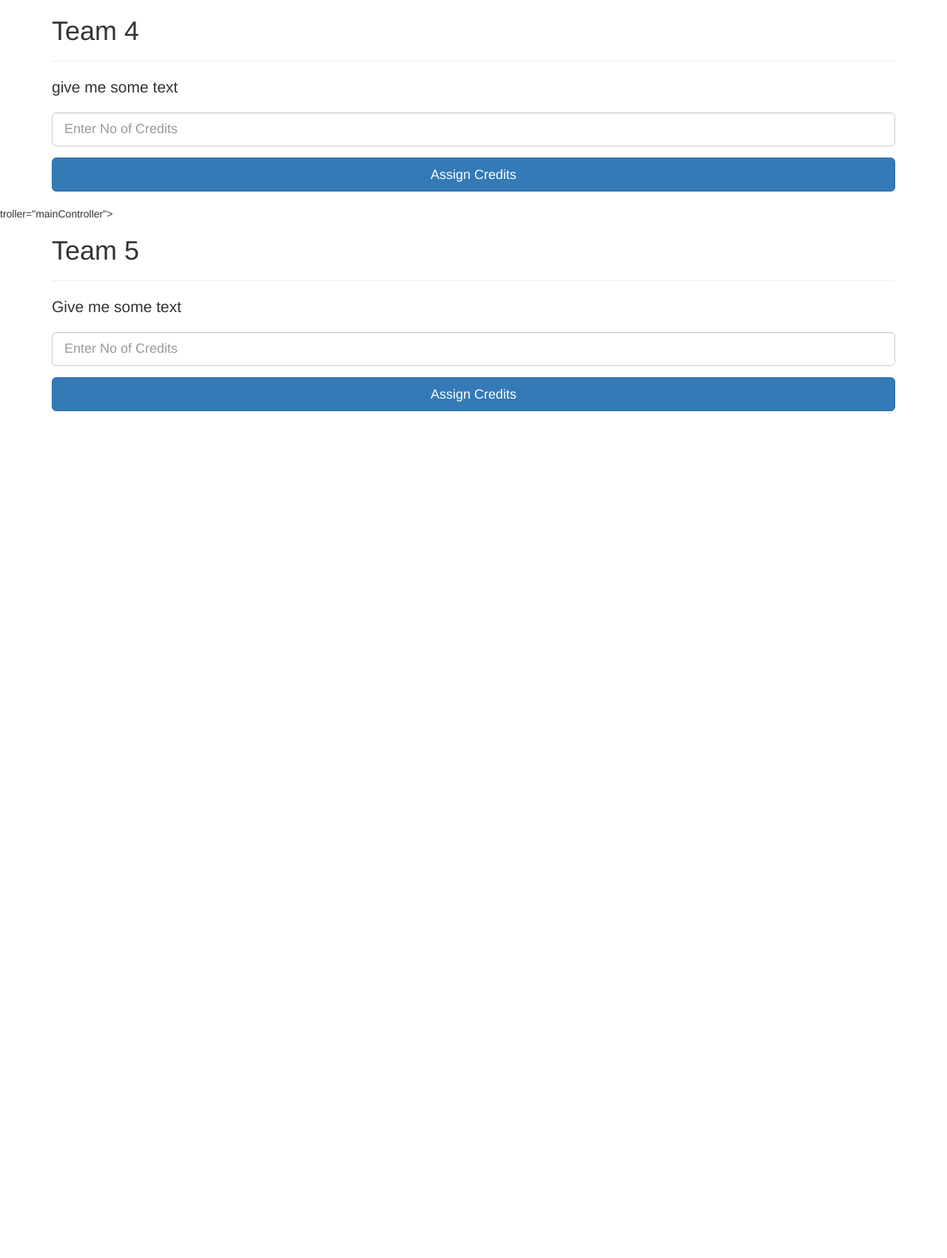
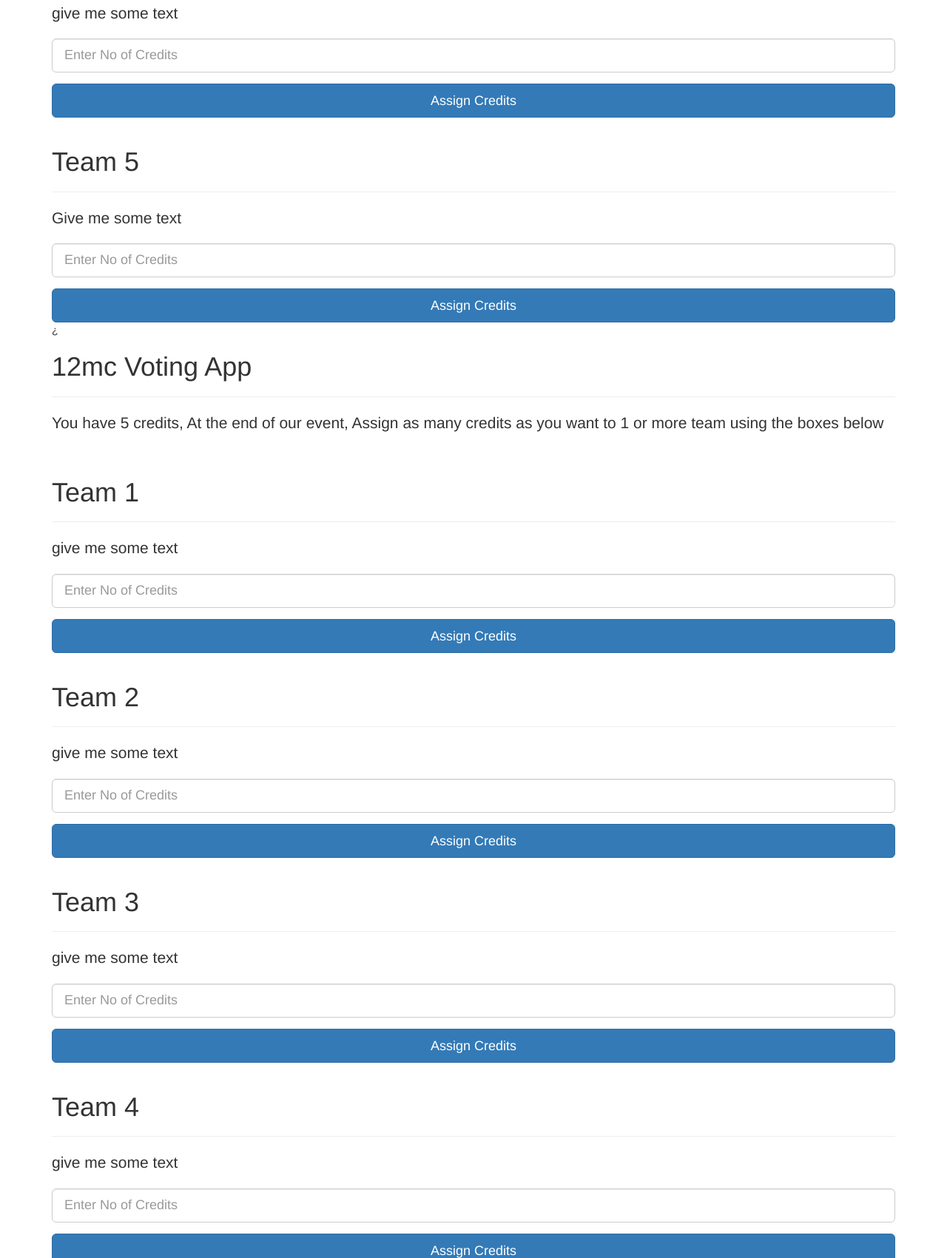
Before and after one commit to mrRainmaker/votin12mc, a website: page client/views/index.html in a window 1280 px wide. Shown: the part 1099-2800 px from the top of the page at 74% size. Before the commit the page ends 1675 px from the top, so only its background shows below. Drawn offline with nearby package versions, Linux system fonts and the light colour scheme; files that its build step writes are made by us from their sources.

Commit message:
Update index.html

```diff
--- a/client/views/index.html
+++ b/client/views/index.html
@@ -1,5 +1,5 @@
 <!DOCTYPE html>
-<html ng-app="nodeTodo">
+<htmlng-app="nodeTodo">
   <head>
     <title>Welcome to the 12mc!</title>
     <meta name="viewport" content="width=device-width, initial-scale=1.0">
@@ -7,7 +7,7 @@
     <link href="https://netdna.bootstrapcdn.com/bootstrap/3.3.1/css/bootstrap.min.css" rel="stylesheet" media="screen">
     <link   </head>
   <body ng-conhref="stylesheets/style.css" rel="stylesheet" media="screen">
-troller="mainController">
+
 
     <div class="container">
 
@@ -16,7 +16,9 @@ troller="mainController">
         <hr>
         <h1 class="lead">You have 5 credits, At the end of our event, Assign as many credits as you want to 1 or more team using the boxes below</h1>
       </div>
+
       <br>
+
       <div class="todo-list">
         <ul ng-repeat="todo in todoData">
           <li><h3><input class="lead" type="checkbox" ng-click="deleteTodo(todo.id)">&nbsp;{{ todo.text }}</li></h3><hr>
@@ -26,7 +28,7 @@ troller="mainController">
     </div>
 
     <body ng-conhref="stylesheets/style.css" rel="stylesheet" media="screen">
-troller="mainController">
+
 
     <div class="container">
 
@@ -56,7 +58,7 @@ troller="mainController">
     </div>
 
     <body ng-conhref="stylesheets/style.css" rel="stylesheet" media="screen">
-troller="mainController">
+
 
     <div class="container">
 
@@ -86,7 +88,7 @@ troller="mainController">
     </div>
 
     <body ng-conhref="stylesheets/style.css" rel="stylesheet" media="screen">
-troller="mainController">
+
 
     <div class="container">
 
@@ -117,7 +119,7 @@ troller="mainController">
 
 
 <body ng-conhref="stylesheets/style.css" rel="stylesheet" media="screen">
-troller="mainController">
+
 
     <div class="container">
 
@@ -148,7 +150,177 @@ troller="mainController">
 
 
 <body ng-conhref="stylesheets/style.css" rel="stylesheet" media="screen">
-troller="mainController">
+
+
+    <div class="container">
+
+      <div class="header">
+        <h1>Team 5</h1>
+        <hr>
+        <h1 class="lead">Give me some text</h1>
+      </div>
+
+      <div class="todo-form">
+        <form>
+          <div class="form-group">
+            <input type="text" class="form-control input-lg" placeholder="Enter No of Credits" ng-model="formData.text">
+          </div>
+          <button type="submit" class="btn btn-primary btn-lg btn-block" ng-click="createTodo()">Assign Credits</button>
+        </form>
+      </div>
+¿</div><!DOCTYPE html>
+<html ng-app="nodeTodo">
+  <head>
+    <title>Welcome to the 12mc!</title>
+    <meta name="viewport" content="width=device-width, initial-scale=1.0">
+    <!-- styles -->
+    <link href="https://netdna.bootstrapcdn.com/bootstrap/3.3.1/css/bootstrap.min.css" rel="stylesheet" media="screen">
+    <link   </head>
+  <body ng-conhref="stylesheets/style.css" rel="stylesheet" media="screen">
+
+
+    <div class="container">
+
+      <div class="header">
+        <h1>12mc Voting App</h1>
+        <hr>
+        <h1 class="lead">You have 5 credits, At the end of our event, Assign as many credits as you want to 1 or more team using the boxes below</h1>
+      </div>
+
+      <br>
+
+      <div class="todo-list">
+        <ul ng-repeat="todo in todoData">
+          <li><h3><input class="lead" type="checkbox" ng-click="deleteTodo(todo.id)">&nbsp;{{ todo.text }}</li></h3><hr>
+        </ul>
+      </div>
+
+    </div>
+
+    <body ng-conhref="stylesheets/style.css" rel="stylesheet" media="screen">
+
+
+    <div class="container">
+
+      <div class="header">
+        <h1>Team 1</h1>
+        <hr>
+        <h1 class="lead">give me some text</h1>
+      </div>
+
+      <div class="todo-form">
+        <form>
+          <div class="form-group">
+            <input type="text" class="form-control input-lg" placeholder="Enter No of Credits" ng-model="formData.text">
+          </div>
+          <button type="submit" class="btn btn-primary btn-lg btn-block" ng-click="createTodo()">Assign Credits</button>
+        </form>
+      </div>
+
+      <br>
+
+      <div class="todo-list">
+        <ul ng-repeat="todo in todoData">
+          <li><h3><input class="lead" type="checkbox" ng-click="deleteTodo(todo.id)">&nbsp;{{ todo.text }}</li></h3><hr>
+        </ul>
+      </div>
+
+    </div>
+
+    <body ng-conhref="stylesheets/style.css" rel="stylesheet" media="screen">
+
+
+    <div class="container">
+
+      <div class="header">
+        <h1>Team 2</h1>
+        <hr>
+        <h1 class="lead">give me some text</h1>
+      </div>
+
+      <div class="todo-form">
+        <form>
+          <div class="form-group">
+            <input type="text" class="form-control input-lg" placeholder="Enter No of Credits" ng-model="formData.text">
+          </div>
+          <button type="submit" class="btn btn-primary btn-lg btn-block" ng-click="createTodo()">Assign Credits</button>
+        </form>
+      </div>
+
+      <br>
+
+      <div class="todo-list">
+        <ul ng-repeat="todo in todoData">
+          <li><h3><input class="lead" type="checkbox" ng-click="deleteTodo(todo.id)">&nbsp;{{ todo.text }}</li></h3><hr>
+        </ul>
+      </div>
+
+    </div>
+
+    <body ng-conhref="stylesheets/style.css" rel="stylesheet" media="screen">
+
+
+    <div class="container">
+
+      <div class="header">
+        <h1>Team 3</h1>
+        <hr>
+        <h1 class="lead">give me some text</h1>
+      </div>
+
+      <div class="todo-form">
+        <form>
+          <div class="form-group">
+            <input type="text" class="form-control input-lg" placeholder="Enter No of Credits" ng-model="formData.text">
+          </div>
+          <button type="submit" class="btn btn-primary btn-lg btn-block" ng-click="createTodo()">Assign Credits</button>
+        </form>
+      </div>
+
+      <br>
+
+      <div class="todo-list">
+        <ul ng-repeat="todo in todoData">
+          <li><h3><input class="lead" type="checkbox" ng-click="deleteTodo(todo.id)">&nbsp;{{ todo.text }}</li></h3><hr>
+        </ul>
+      </div>
+
+    </div>
+
+
+<body ng-conhref="stylesheets/style.css" rel="stylesheet" media="screen">
+
+
+    <div class="container">
+
+      <div class="header">
+        <h1>Team 4</h1>
+        <hr>
+        <h1 class="lead">give me some text</h1>
+      </div>
+
+      <div class="todo-form">
+        <form>
+          <div class="form-group">
+            <input type="text" class="form-control input-lg" placeholder="Enter No of Credits" ng-model="formData.text">
+          </div>
+          <button type="submit" class="btn btn-primary btn-lg btn-block" ng-click="createTodo()">Assign Credits</button>
+        </form>
+      </div>
+
+      <br>
+
+      <div class="todo-list">
+        <ul ng-repeat="todo in todoData">
+          <li><h3><input class="lead" type="checkbox" ng-click="deleteTodo(todo.id)">&nbsp;{{ todo.text }}</li></h3><hr>
+        </ul>
+      </div>
+
+    </div>
+
+
+<body ng-conhref="stylesheets/style.css" rel="stylesheet" media="screen">
+
 
     <div class="container">
 
```
